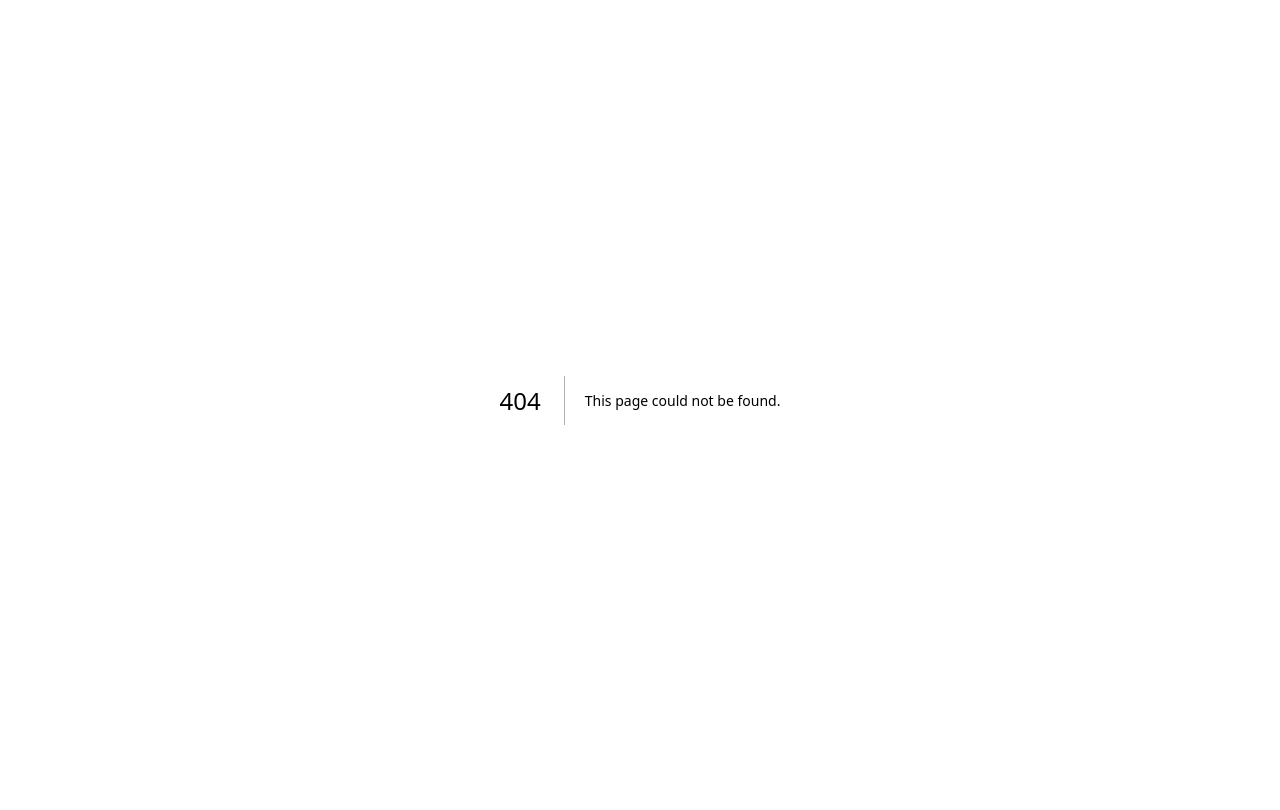
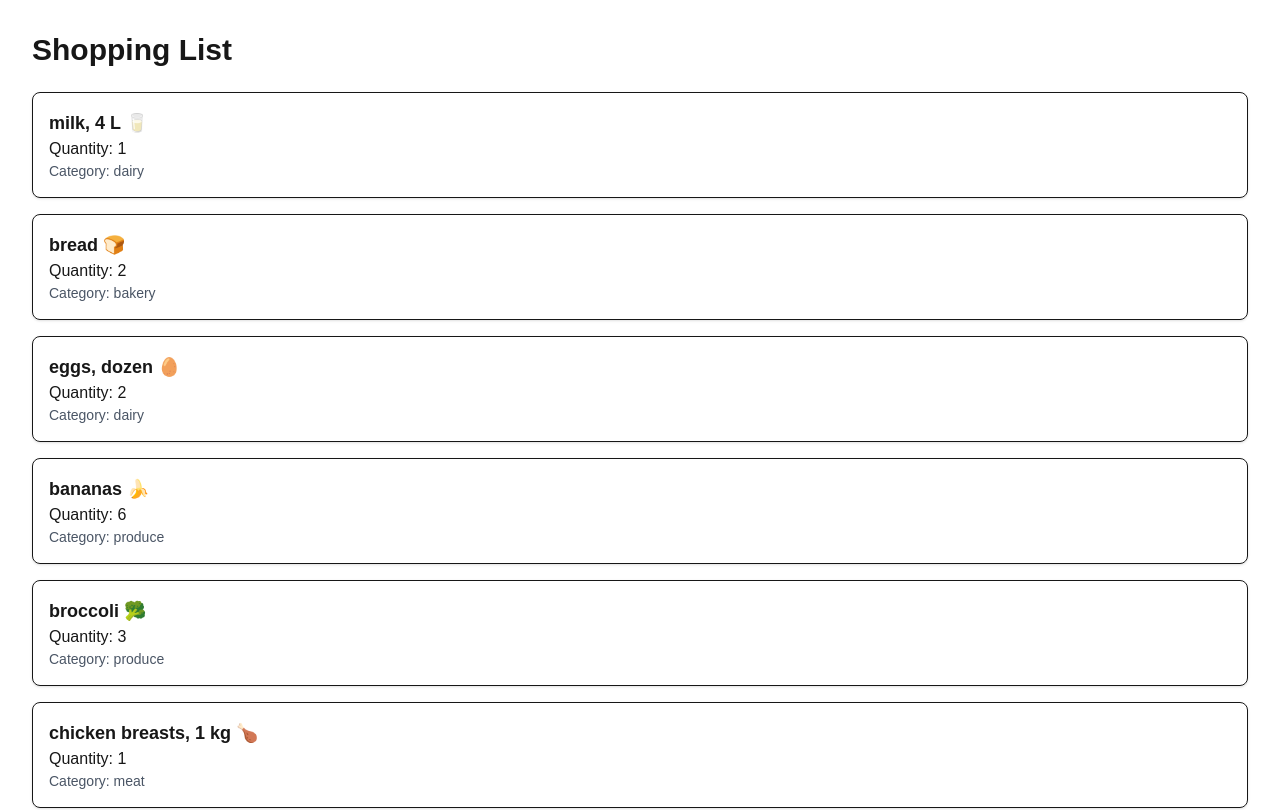
Before and after one commit to Saron-web/cprg306-assignments, a Next.js app: page /week-4 in a window 1280 px wide. Before the commit this address had no page. Shown: the top 810 px of the page. Built offline with nearby package versions, Linux system fonts and the light colour scheme.

Commit message:
Week 4 assignment completed

```diff
--- a/app/page.tsx
+++ b/app/page.tsx
@@ -1,65 +1,17 @@
-import Image from "next/image";
+import Link from "next/link";
 
 export default function Home() {
   return (
-    <div className="flex min-h-screen items-center justify-center bg-zinc-50 font-sans dark:bg-black">
-      <main className="flex min-h-screen w-full max-w-3xl flex-col items-center justify-between py-32 px-16 bg-white dark:bg-black sm:items-start">
-        <Image
-          className="dark:invert"
-          src="/next.svg"
-          alt="Next.js logo"
-          width={100}
-          height={20}
-          priority
-        />
-        <div className="flex flex-col items-center gap-6 text-center sm:items-start sm:text-left">
-          <h1 className="max-w-xs text-3xl font-semibold leading-10 tracking-tight text-black dark:text-zinc-50">
-            To get started, edit the page.tsx file.
-          </h1>
-          <p className="max-w-md text-lg leading-8 text-zinc-600 dark:text-zinc-400">
-            Looking for a starting point or more instructions? Head over to{" "}
-            <a
-              href="https://vercel.com/templates?framework=next.js&utm_source=create-next-app&utm_medium=appdir-template-tw&utm_campaign=create-next-app"
-              className="font-medium text-zinc-950 dark:text-zinc-50"
-            >
-              Templates
-            </a>{" "}
-            or the{" "}
-            <a
-              href="https://nextjs.org/learn?utm_source=create-next-app&utm_medium=appdir-template-tw&utm_campaign=create-next-app"
-              className="font-medium text-zinc-950 dark:text-zinc-50"
-            >
-              Learning
-            </a>{" "}
-            center.
-          </p>
-        </div>
-        <div className="flex flex-col gap-4 text-base font-medium sm:flex-row">
-          <a
-            className="flex h-12 w-full items-center justify-center gap-2 rounded-full bg-foreground px-5 text-background transition-colors hover:bg-[#383838] dark:hover:bg-[#ccc] md:w-[158px]"
-            href="https://vercel.com/new?utm_source=create-next-app&utm_medium=appdir-template-tw&utm_campaign=create-next-app"
-            target="_blank"
-            rel="noopener noreferrer"
-          >
-            <Image
-              className="dark:invert"
-              src="/vercel.svg"
-              alt="Vercel logomark"
-              width={16}
-              height={16}
-            />
-            Deploy Now
-          </a>
-          <a
-            className="flex h-12 w-full items-center justify-center rounded-full border border-solid border-black/[.08] px-5 transition-colors hover:border-transparent hover:bg-black/[.04] dark:border-white/[.145] dark:hover:bg-[#1a1a1a] md:w-[158px]"
-            href="https://nextjs.org/docs?utm_source=create-next-app&utm_medium=appdir-template-tw&utm_campaign=create-next-app"
-            target="_blank"
-            rel="noopener noreferrer"
-          >
-            Documentation
-          </a>
-        </div>
-      </main>
-    </div>
+    <main className="p-8">
+      <h1 className="text-3xl font-bold mb-6">CPRG 306 Assignments</h1>
+
+      <ul className="space-y-4 text-lg">
+        <li>
+          <Link href="/week-4" className="text-blue-600 hover:underline">
+            Week 4
+          </Link>
+        </li>
+      </ul>
+    </main>
   );
 }
--- /dev/null
+++ b/app/week-4/item-list.tsx
@@ -0,0 +1,17 @@
+import items from "./items.json";
+import Item from "./item";
+
+export default function ItemList() {
+  return (
+    <ul className="space-y-4">
+      {items.map((item) => (
+        <Item
+          key={item.id}
+          name={item.name}
+          quantity={item.quantity}
+          category={item.category}
+        />
+      ))}
+    </ul>
+  );
+}
--- /dev/null
+++ b/app/week-4/item.tsx
@@ -0,0 +1,9 @@
+export default function Item({ name, quantity, category }) {
+  return (
+    <li className="border p-4 rounded-lg shadow-sm">
+      <h3 className="font-bold text-lg">{name}</h3>
+      <p>Quantity: {quantity}</p>
+      <p className="text-sm text-gray-600">Category: {category}</p>
+    </li>
+  );
+}
--- /dev/null
+++ b/app/week-4/items.json
@@ -0,0 +1,74 @@
+[
+  {
+    "id": "1h2GJKH12gkHG31h1H",
+    "name": "milk, 4 L 🥛",
+    "quantity": 1,
+    "category": "dairy"
+  },
+  {
+    "id": "2KJH3k2j3H1k2J3K1H",
+    "name": "bread 🍞",
+    "quantity": 2,
+    "category": "bakery"
+  },
+  {
+    "id": "3h2KJH3k2j3H1k2J3",
+    "name": "eggs, dozen 🥚",
+    "quantity": 2,
+    "category": "dairy"
+  },
+  {
+    "id": "4k2J3K1H2GJKH12gk",
+    "name": "bananas 🍌",
+    "quantity": 6,
+    "category": "produce"
+  },
+  {
+    "id": "5H1h1H2KJH3k2j3H",
+    "name": "broccoli 🥦",
+    "quantity": 3,
+    "category": "produce"
+  },
+  {
+    "id": "6H1k2J3K1H2GJKH1",
+    "name": "chicken breasts, 1 kg 🍗",
+    "quantity": 1,
+    "category": "meat"
+  },
+  {
+    "id": "7gkHG31h1H2KJH3k",
+    "name": "pasta sauce 🍝",
+    "quantity": 3,
+    "category": "canned goods"
+  },
+  {
+    "id": "8j3H1k2J3K1H2GJK",
+    "name": "spaghetti, 454 g 🍝",
+    "quantity": 2,
+    "category": "dry goods"
+  },
+  {
+    "id": "9H12gkHG31h1H2KJ",
+    "name": "toilet paper, 12 pack 🧻",
+    "quantity": 1,
+    "category": "household"
+  },
+  {
+    "id": "10H3k2j3H1k2J3K1",
+    "name": "paper towels, 6 pack",
+    "quantity": 1,
+    "category": "household"
+  },
+  {
+    "id": "11k2J3K1H2GJKH12",
+    "name": "dish soap 🍽️",
+    "quantity": 1,
+    "category": "household"
+  },
+  {
+    "id": "12GJKH12gkHG31h1",
+    "name": "hand soap 🧼",
+    "quantity": 4,
+    "category": "household"
+  }
+]
--- /dev/null
+++ b/app/week-4/page.tsx
@@ -0,0 +1,10 @@
+import ItemList from "./item-list";
+
+export default function Page() {
+  return (
+    <main className="p-8">
+      <h1 className="text-3xl font-bold mb-6">Shopping List</h1>
+      <ItemList />
+    </main>
+  );
+}
```
